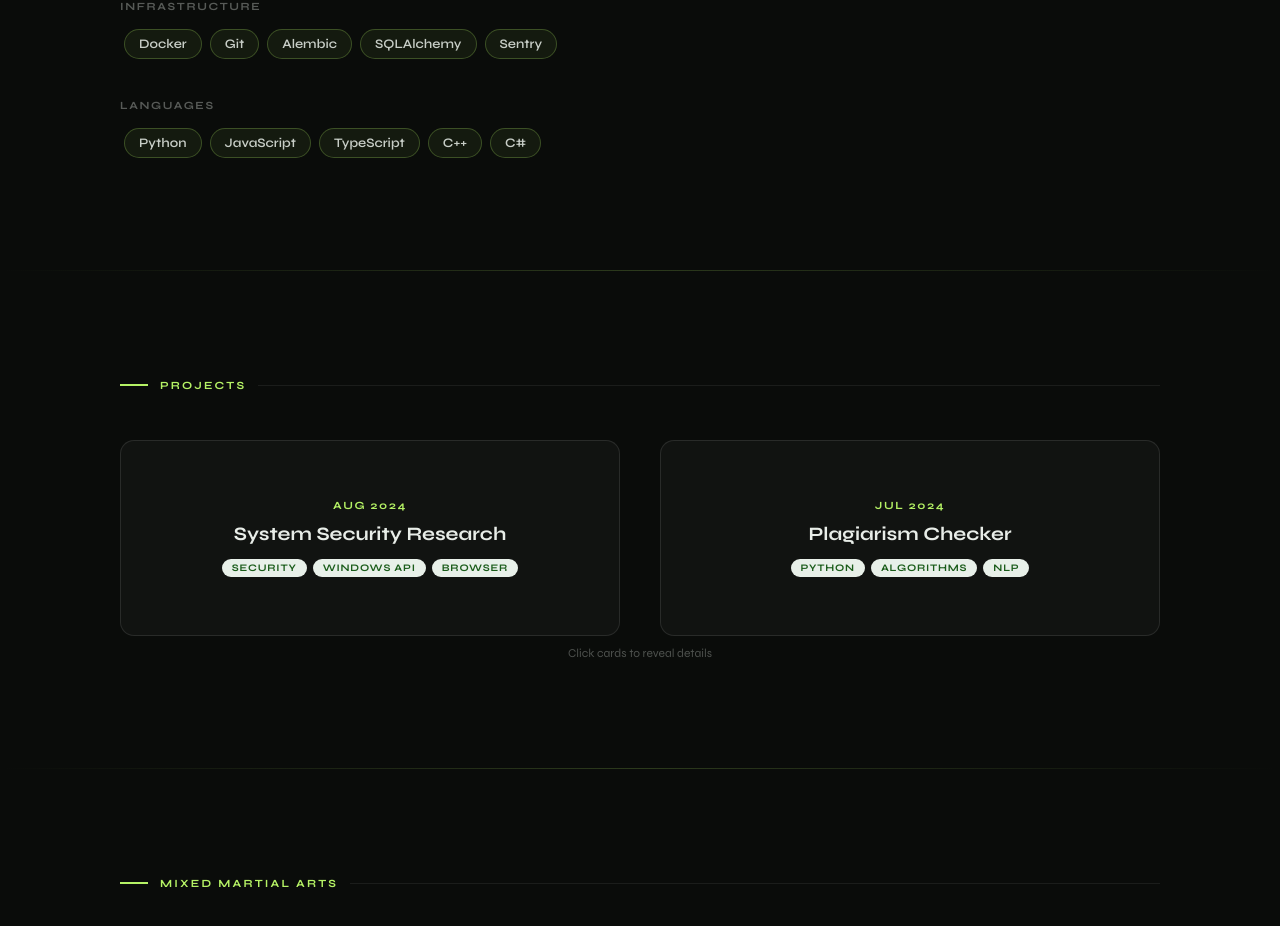
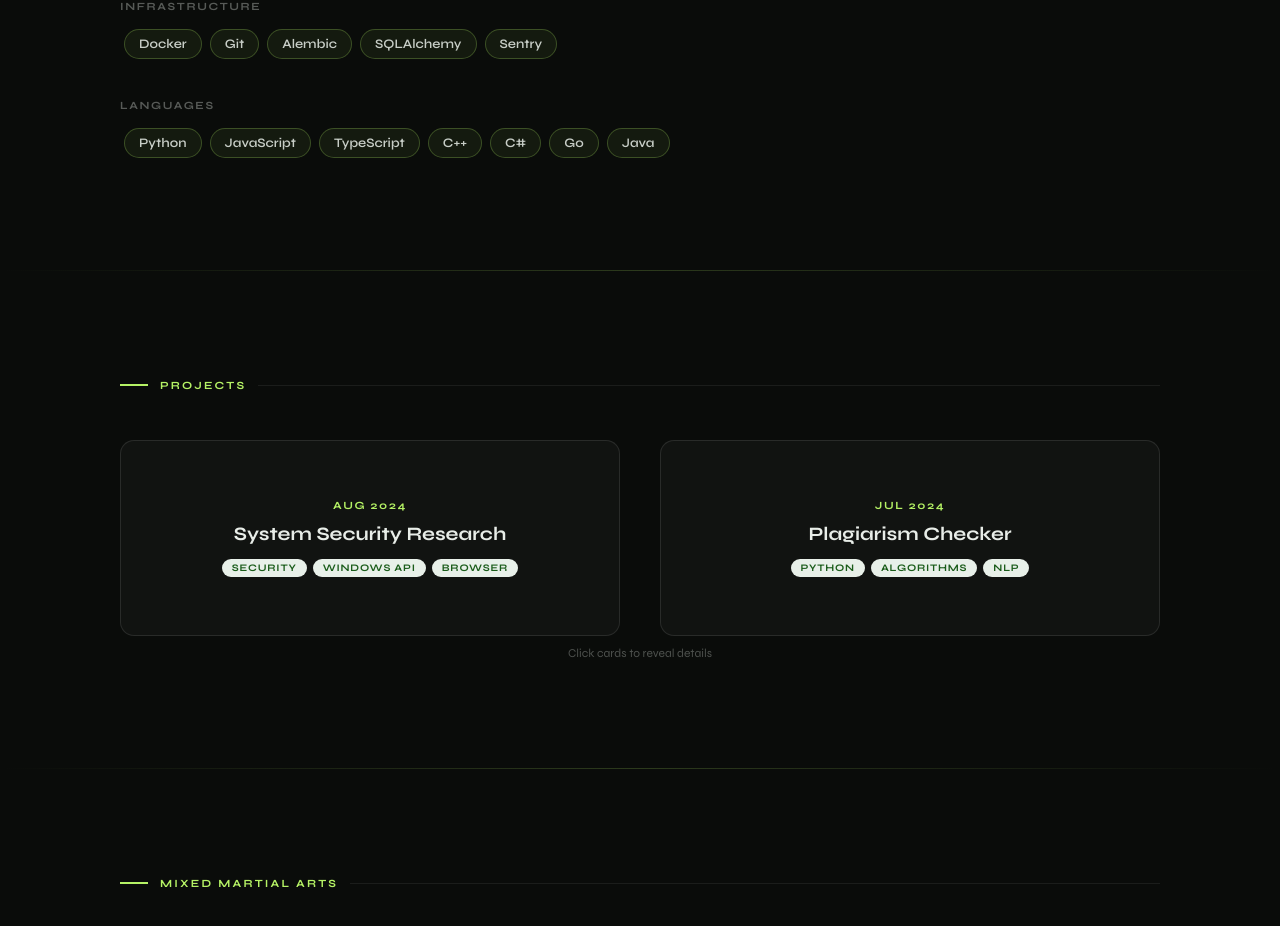
Before and after one commit to adelajaOlamilekan/portfolio, a React (Vite) app: page / in a window 1280 px wide. Shown: the part 3634-4560 px from the top of the page. Built offline with nearby package versions, Linux system fonts and the light colour scheme.

Commit message:
Add Go and Java to Languages list

```diff
--- a/src/app.jsx
+++ b/src/app.jsx
@@ -89,7 +89,7 @@ const SKILLS = {
   Databases: ["PostgreSQL", "MySQL", "Redis"],
   Systems: ["REST API Design", "Redis Caching", "Celery", "Background Jobs"],
   Infrastructure: ["Docker", "Git", "Alembic", "SQLAlchemy", "Sentry"],
-  Languages: ["Python", "JavaScript", "TypeScript", "C++", "C#"],
+  Languages: ["Python", "JavaScript", "TypeScript", "C++", "C#", "Go", "Java"],
 };
 
 const PROJECTS = [
```
